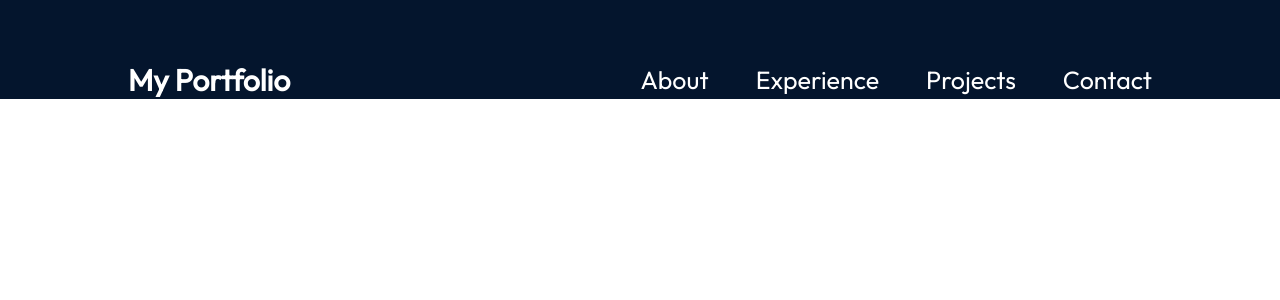
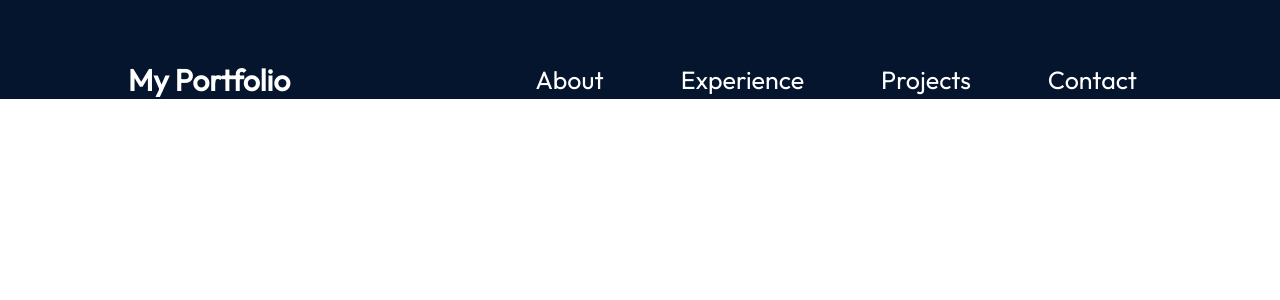
Before and after one commit to tazyqui/react-portfolio, a React (Vite) app: page / in a window 1280 px wide. Shown: the top 300 px of the page. Built offline with nearby package versions, Linux system fonts and the light colour scheme.

Commit message:
Navbar menuItems animation update

```diff
--- a/src/components/Navbar/Navbar.module.css
+++ b/src/components/Navbar/Navbar.module.css
@@ -17,7 +17,6 @@
     color: var(--color-text);
     width: max-content;
     position: relative
-
 }
 
 .title::after {
@@ -49,11 +48,47 @@
     list-style: none;
 }
 
+
 .menuItems a {
     font-size: 25px;
     color: var(--color-text);
     text-decoration: none;
+    position: relative;
+    padding: 10px 15px;
+    transition: background-color 400ms ease;
 }
+
+/*Illuminating effect*/
+.menuItems a:hover {
+    background-color: rgba(255, 255, 255, 0.1);
+    border-radius: 4px;
+}
+
+/*Underline effect*/
+.menuItems a::before {
+    content: '';
+    position: absolute;
+    left: 0;
+    right: 0;
+    bottom: 0;
+    height: 2px;
+    background-color: white;
+    border-radius: 2px;
+    transform: scaleY(0);
+    transition: transform 400ms ease;
+}
+
+/*Underline effect*/
+.menuItems a:hover::before {
+    transform: scaleY(1);
+    transition: transform 400ms ease;
+}
+
+
+
+
+
+
 
 @media screen and (max-width: 830px) {
     .navbar {
@@ -76,14 +111,14 @@
         cursor: pointer;
     }
 
-    .menuItems{
+    .menuItems {
         display: none;
         flex-direction: column;
         align-items: center;
         gap: 13px;
         border-radius: 10px;
-        background: rgb(25,55,109);
-        background: linear-gradient(0deg, rgba(25,55,109,0.2) 0%, rgba(25,55,109,1) 100%);
+        background: rgb(25, 55, 109);
+        background: linear-gradient(0deg, rgba(25, 55, 109, 0.2) 0%, rgba(25, 55, 109, 1) 100%);
         padding: 24px 33px;
         box-shadow: 0 0 4px 0 rgba(0, 0, 0, 0.25);
     }
```
